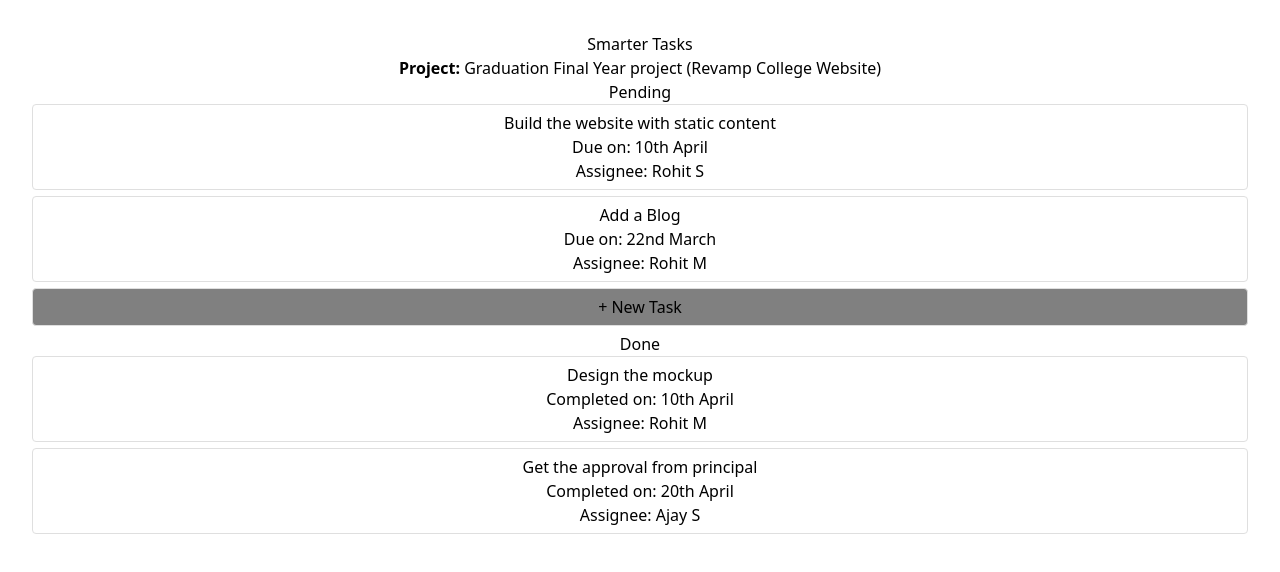
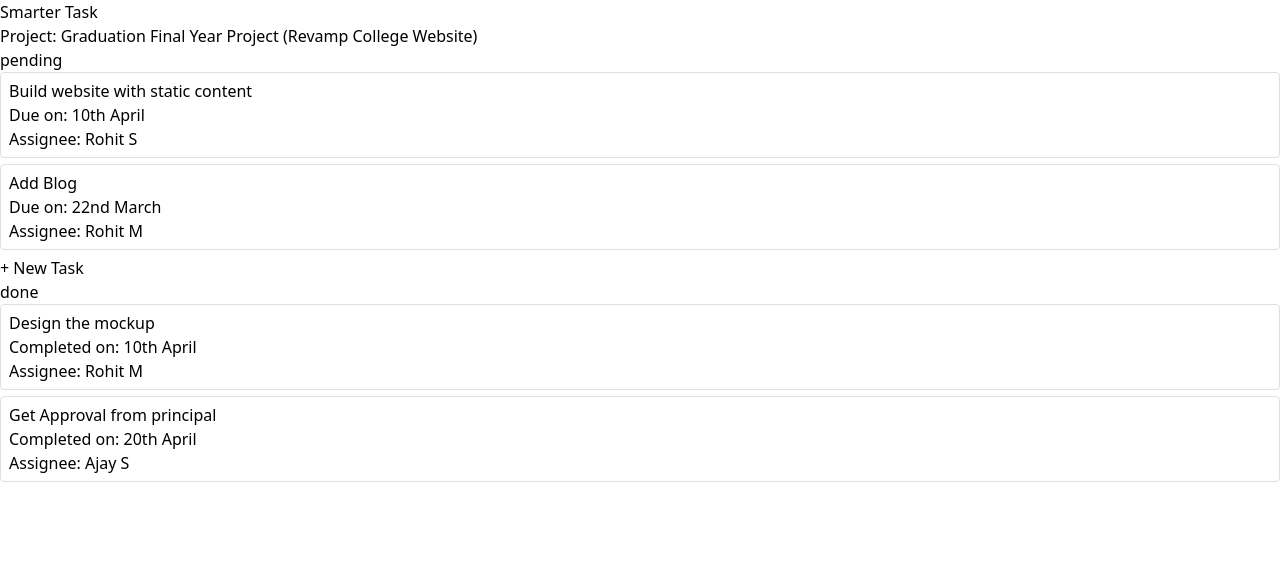
Before and after one commit to Sridhar-89/WD301, a React (Vite) app in the folder hello-react/: page / in a window 1280 px wide. Shown: the top 572 px of the page. Built offline with nearby package versions, Linux system fonts and the light colour scheme.

Commit message:
added logic from discord

```diff
--- a/hello-react/src/App.jsx
+++ b/hello-react/src/App.jsx
@@ -1,53 +1,52 @@
-import { useState } from 'react'
-import reactLogo from './assets/react.svg'
-import viteLogo from '/vite.svg'
-import './App.css'
-import TaskCard from './TaskCard'
-
+import TaskCard from "./TaskCard";
+import "./TaskCard.css";
 
 function App() {
-  const [count, setCount] = useState(0)
 
   return (
+    <>
+      <div className="container-div w-4/5 md:w-3/5 mt-12 mx-auto">
+        <h1 className="text-3xl text-gray-600 font-bold my-2">Smarter Task</h1>
+        <p className="my-2 text-xl">
+          Project: Graduation Final Year Project (Revamp College Website)
+        </p>
+        <section className="flex flex-row flex-wrap justify-between font-bold mt-4">
+          <div className="border-2 border-gray-500 md:w-5/12 rounded-3xl p-4 pb-32 mb-4">
+            <h1 className="text-center text-gray-500 text-2xl">pending</h1>
+            <TaskCard
+              title="Build website with static content"
+              dueDate="10th April"
+              assigneeName="Rohit S"
+            />
+            <TaskCard
+              title="Add Blog"
+              dueDate="22nd March"
+              assigneeName="Rohit M"
+            />
 
-
-<>
-      <div className="bg-white-500 p-4 text-left">
-        <h2 className="text-black text-3xl font-bold mb-2">Smarter Tasks</h2>
-        <p className="text-black">
-          <strong>Project:</strong> <span>Graduation Final Year project (Revamp College Website)</span>
-        </p>
-      </div>
-
-      <div className="flex px-2.5">
-        <div className="w-1/2 border border-white-10 rounded-2xl p-4 mr-4 text-left fill-c">
-        <h2 className="text-black text-2xl font-bold mb-2 text-center">Pending</h2>
-        <TaskCard title="Build the website with static content" dueDate="10th April" assigneeName="Rohit S"/>
-        <TaskCard title="Add a Blog" dueDate="22nd March" assigneeName="Rohit M"/>
-
-        <div className="button">
-        <button className=" hover:bg-white-600 text-black font-bold py-2 px-4 rounded ">
-          <p>
-          + New Task
-          </p>
-        </button>
-        </div>
-
-        </div>
-        <div className="w-1/2 border border-white-10 rounded-2xl p-4 ml-4 text-left">
-          <h2 className="text-black text-2xl font-bold mb-2 text-center">Done</h2>
-          <TaskCard title="Design the mockup" completedAtDate ="10th April" assigneeName="Rohit M"/>
-        <TaskCard title="Get the approval from principal" completedAtDate="20th April" assigneeName="Ajay S"/>
-
-        </div>
+            <div className="bg-gray-300 p-2 rounded">
+              <h3 className="font-semibold text-xl text-gray-500 ">
+                + New Task
+              </h3>
+            </div>
+          </div>
+          <div className="border-2 border-gray-500 md:w-5/12 rounded-3xl p-4">
+            <h1 className="text-center text-gray-500 text-2xl">done</h1>
+            <TaskCard
+              title="Design the mockup"
+              completedAtDate="10th April"
+              assigneeName="Rohit M"
+            />
+            <TaskCard
+              title="Get Approval from principal"
+              completedAtDate="20th April"
+              assigneeName="Ajay S"
+            />
+          </div>
+        </section>
       </div>
     </>
-
-
-
-
-  )
+  );
 }
 
-
-export default App
+export default App;
```
